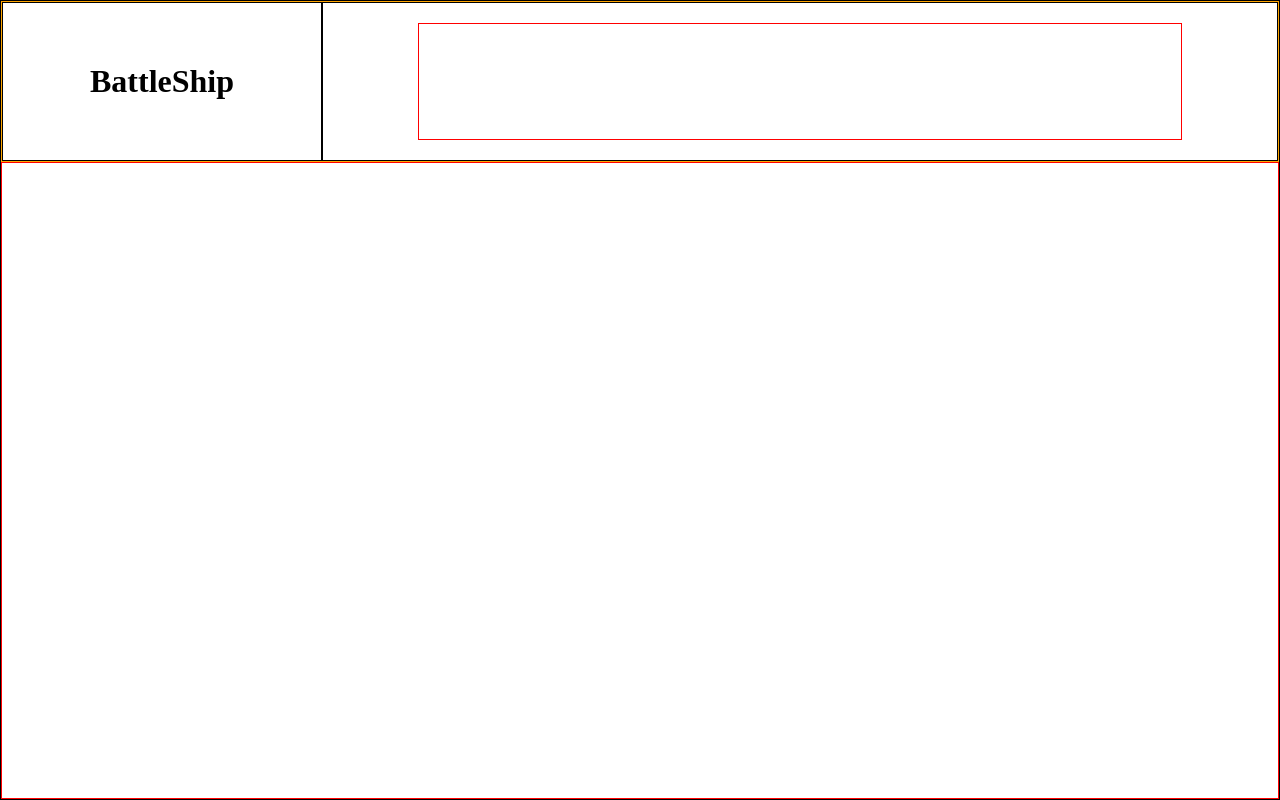
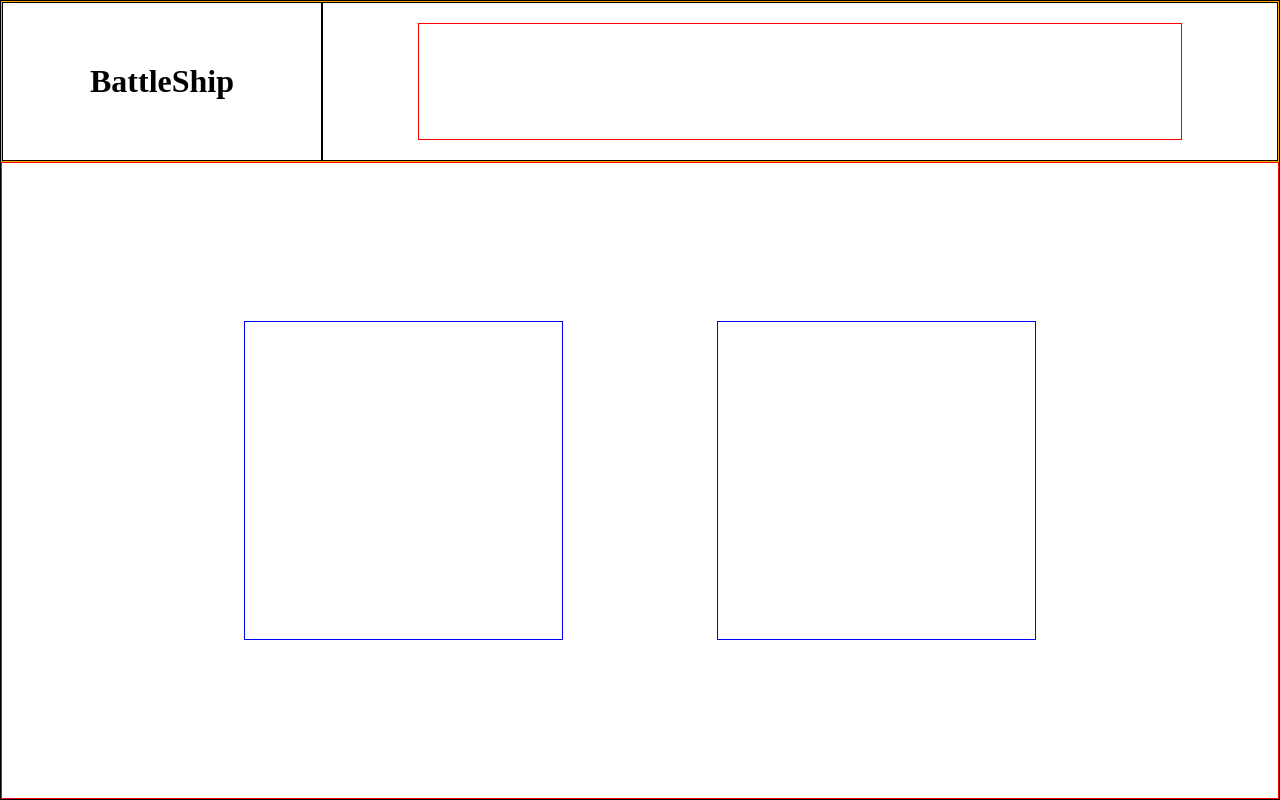
Before and after one commit to tomason182/battleship, a website built with webpack: page src/index.html in a window 1280 px wide. Built offline with nearby package versions, Linux system fonts and the light colour scheme.

Commit message:
add: left and right grids containers

```diff
--- a/src/index.html
+++ b/src/index.html
@@ -14,8 +14,8 @@
             </div>
         </div>
         <div class="game-container">
-            <div class="left board"></div>
-            <div class="right board"></div>
+            <div class="left-grid"></div>
+            <div class="right-grid"></div>
         </div>
     </div>
 </body>
--- a/src/style.css
+++ b/src/style.css
@@ -47,6 +47,18 @@
 
 .game-container {
     border: 1px solid red;
+    display: grid;
+    display: flex;
+    justify-content: center;
+    align-items: center;
+    gap: 12%;
     width: 100%;
     flex: 4;
 }
+
+.left-grid,
+.right-grid {
+    border: 1px solid blue;
+    aspect-ratio: 1 / 1;
+    width: 25%;
+}
```
